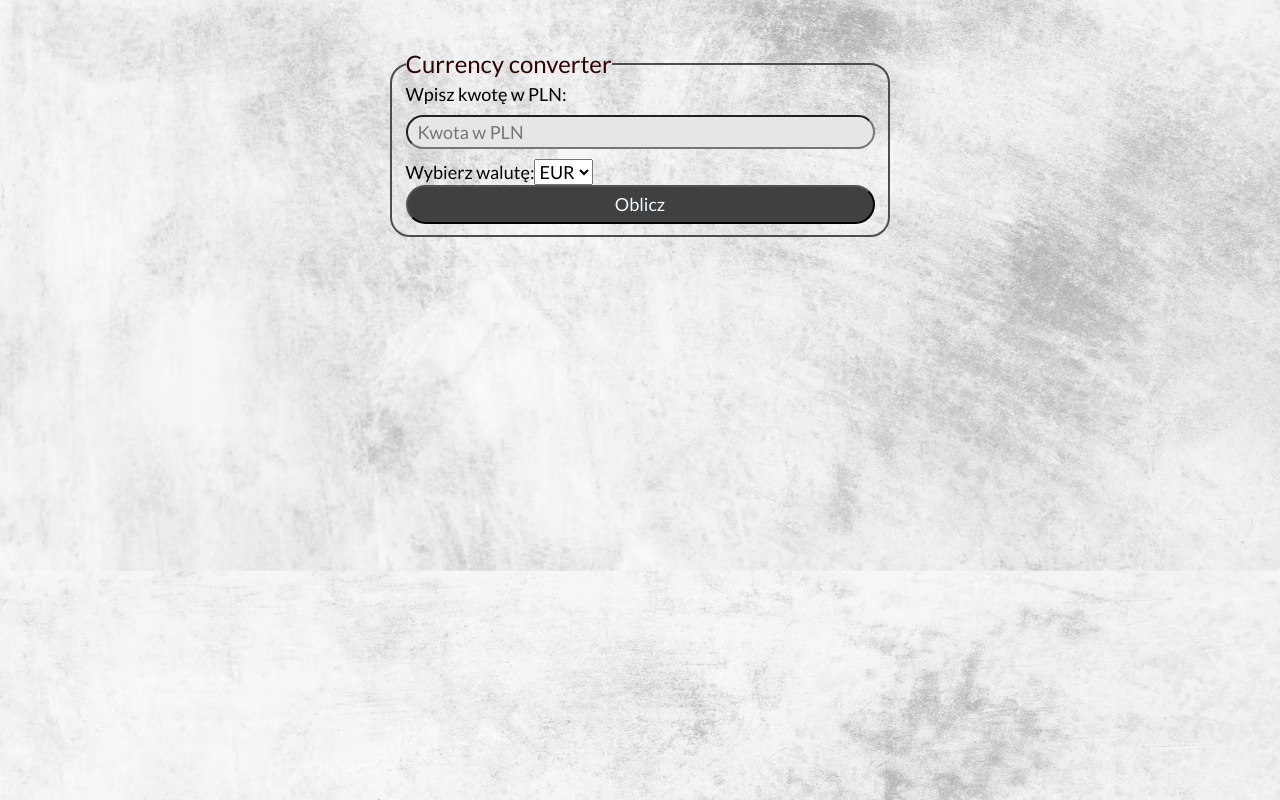
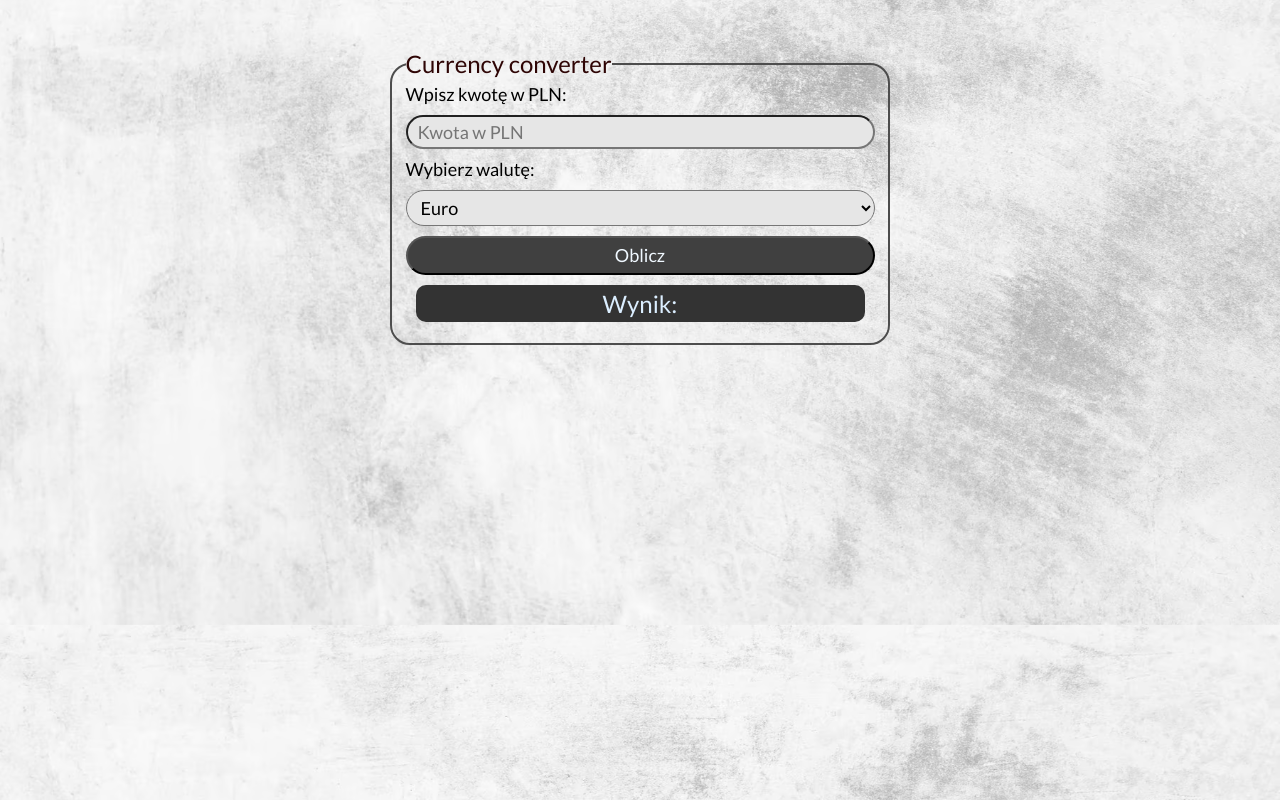
Before and after one commit to AndriiStafiniak/currency-converter-react, a React (Create React App) app: page / in a window 1280 px wide. Built offline with nearby package versions, Linux system fonts and the light colour scheme.

Commit message:
add style css, change README

```diff
--- a/src/App.js
+++ b/src/App.js
@@ -1,24 +1,11 @@
-import Form from "./Form"
+
+import Form from "./Form";
 
 
-
-
-function App() {
-
-
-
-
-
-
-
-
-
-
+const App = () => {
   return (
-    <>
-      <Form />
-    </>
+    <Form />
   );
-}
+};
 
 export default App;
--- a/src/Form/index.js
+++ b/src/Form/index.js
@@ -1,5 +1,7 @@
+import { useState } from "react";
 import "./style.css";
-import { useState } from "react";
+
+
 
 const Form = () => {
    const [amount, setAmount] = useState("");
@@ -7,17 +9,9 @@ const Form = () => {
    const [result, setResult] = useState(null);
 
    const currentExchangeRates = {
-      EUR: 4.62,
-      USD: 4.21,
+      EUR: 4.47,
+      USD: 4.11,
       GBT: 5.21,
-   };
-   const onCurrencyChange = (event) => {
-      setCurrency(event.target.value);
-      setResult(null);
-   };
-   const onAmountChange = (event) => {
-      setAmount(event.target.value);
-      setResult(null);
    };
 
    const calculateResult = (currency, amount) => {
@@ -31,6 +25,17 @@ const Form = () => {
       return null;
    };
 
+   const onCurrencyChange = ({ target }) => {
+      setCurrency(target.value);
+      setResult(null);
+   };
+
+   const onAmountChange = ({ target }) => {
+      setAmount(target.value);
+      setResult(null);
+   };
+
+
    const onFormSubmit = (event) => {
       event.preventDefault();
       let calculatedResult = calculateResult(currency, amount);
@@ -38,6 +43,7 @@ const Form = () => {
    };
 
    return (
+
       <form onSubmit={onFormSubmit} className="form">
          <fieldset className="form__fieldset">
             <legend className="form__legend">Currency converter</legend>
@@ -54,25 +60,29 @@ const Form = () => {
                   placeholder="Kwota w PLN"
                   required />
             </label>
+
             <label>
                Wybierz walutę:
                <select
-                  className="js-currency"
+                  className="form__select"
                   value={currency}
                   onChange={onCurrencyChange}
                >
-                  <option value="GBT">GBT</option>
-                  <option value="EUR">EUR</option>
-                  <option value="USD">USD</option>
+                  <option value="GBT">Funt Brytyjski</option>
+                  <option value="EUR">Euro</option>
+                  <option value="USD">Dolar Amerykański</option>
                </select>
             </label>
+
             <button
                type="submit"
                className="form__button">Oblicz</button>
-            {updateResultText()}
+            <div className="form__result">{"Wynik:"} {updateResultText()} </div>
          </fieldset>
+
       </form>
    );
 };
 
+
 export default Form;
--- a/src/Form/style.css
+++ b/src/Form/style.css
@@ -49,19 +49,16 @@
    color: hsl(0, 0%, 95%);
 }
 
-.form__paragraph {
-   display: inline-block;
+.form__result {
+   border-radius: 10px;
+
    text-align: center;
-   background-color: hsl(0, 0%, 15%);
+   background-color: hsl(0, 0%, 20%);
    color: hsl(208, 100%, 93%);
-   width: 100%;
-   border-radius: 20px;
-   padding: 10px;
-}
 
-.form__span {
-   margin: 0 8px;
+   padding: 5px;
+   margin: 10px;
    text-decoration: solid;
    font-size: 24px;
-   color: hsl(0, 0%, 100%);
+
 }
```
Also changed, not shown: 1 other file (tests, documents, lock files or other folders).
